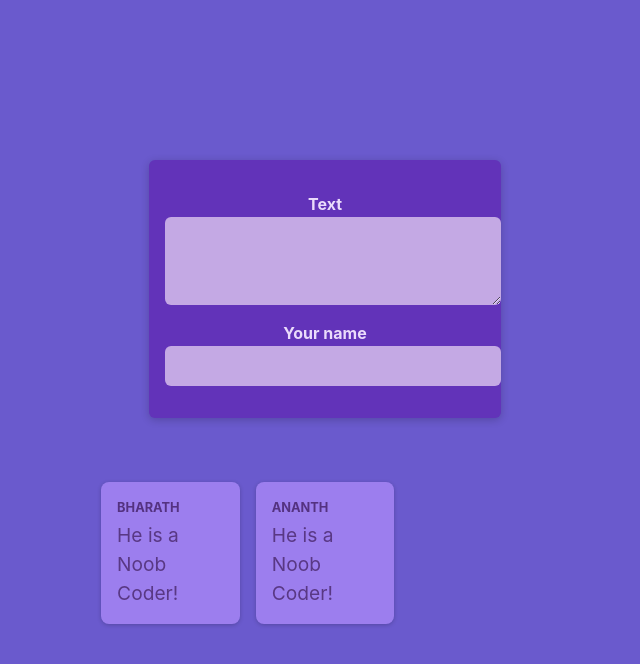
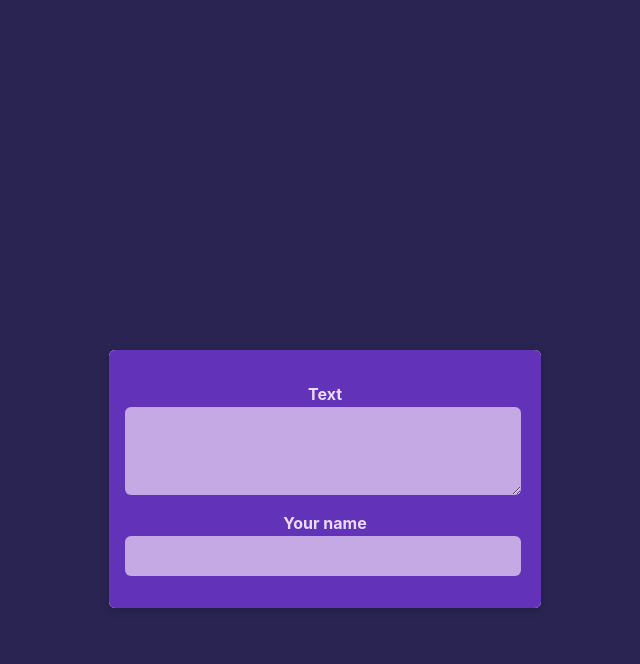
Before and after one commit to bharathkalyans/react-basics, a React (Vite) app: page / in a window 1280 px wide. Shown: the top 664 px of the page, without its empty margins (315-955 px from the left). Built offline with nearby package versions, Linux system fonts and the light colour scheme.

Commit message:
Added New Moal

```diff
--- /dev/null
+++ b/src/components/Modal.jsx
@@ -0,0 +1,14 @@
+import classes from "./Modal.module.css";
+
+function Modal(props) {
+  return (
+    <>
+      <div className={classes.backdrop} onClick={props.onClose} />
+      <dialog open className={classes.modal}>
+        {props.children}
+      </dialog>
+    </>
+  );
+}
+
+export default Modal;
--- /dev/null
+++ b/src/components/Modal.module.css
@@ -0,0 +1,18 @@
+.backdrop {
+  position: fixed;
+  top: 0;
+  left: 0;
+  width: 100%;
+  height: 100vh;
+  background-color: rgba(0, 0, 0, 0.6);
+  z-index: 1;
+}
+
+.modal {
+  border: none;
+  border-radius: 6px;
+  box-shadow: 0 2px 8px rgba(0, 0, 0, 0.2);
+  padding: 0;
+  overflow: hidden;
+  z-index: 1;
+}
--- a/src/components/NewPost.jsx
+++ b/src/components/NewPost.jsx
@@ -1,23 +1,16 @@
 import classes from "./NewPost.module.css";
-import { useState } from "react";
-function NewPost() {
-  const [myArea, setmyArea] = useState();
 
-  function changeBodyHandler(event) {
-    setmyArea(event.target.value);
-    console.log(event.target.value);
-  }
-
+function NewPost(props) {
   return (
     <form className={classes.form}>
       <p>
         <label htmlFor="body">Text</label>
-        <textarea id="body" required rows={3} onChange={changeBodyHandler} />
+        <textarea id="body" required rows={3} onChange={props.onBodyChange} />
       </p>
-      <p>{myArea}</p>
+
       <p>
         <label htmlFor="name">Your name</label>
-        <input type="text" id="name" required />
+        <input type="text" id="name" required onChange={props.onAuthorChange} />
       </p>
     </form>
   );
--- a/src/components/NewPost.module.css
+++ b/src/components/NewPost.module.css
@@ -1,10 +1,8 @@
 .form {
   background-color: #6233b9;
   padding: 1rem;
-  width: 20rem;
-  margin: 2rem auto;
-  border-radius: 6px;
-  box-shadow: 0 2px 8px rgba(0, 0, 0, 0.2);
+  width: 25rem;
+
 }
 
 .form label {
@@ -17,7 +15,7 @@
 .form input,
 .form textarea {
   display: block;
-  width: 100%;
+  width: 95%;
   font: inherit;
   padding: 0.5rem;
   border-radius: 6px;
--- a/src/components/Post.jsx
+++ b/src/components/Post.jsx
@@ -1,10 +1,10 @@
 import classes from "./Post.module.css";
 
-function Post({ name, description }) {
+function Post(props) {
   return (
     <li className={classes.post}>
-      <p className={classes.author}>{name}</p>
-      <p className={classes.text}>{description}</p>
+      <p className={classes.author}>{props.name}</p>
+      <p className={classes.text}>{props.description}</p>
     </li>
   );
 }
--- a/src/components/PostsList.jsx
+++ b/src/components/PostsList.jsx
@@ -1,15 +1,45 @@
 import NewPost from "./NewPost";
 import Post from "./Post";
 import classes from "./PostsList.module.css";
+import { useState } from "react";
+import Modal from "./Modal";
 
 function PostsList() {
+  const [modalIsVisible, setModalVisibility] = useState(true);
+  const [enteredBody, setEnteredBody] = useState("");
+  const [enteredAuthor, setEnteredAuthor] = useState("");
+
+  function hideModalHandler() {
+    setModalVisibility(false);
+  }
+
+  function bodyChangeHandler(event) {
+    setEnteredBody(event.target.value);
+  }
+
+  function authorChangehandler(event) {
+    setEnteredAuthor(event.target.value);
+  }
+
+  let modalContent;
+  if (modalIsVisible) {
+    modalContent = (
+      <Modal onClose={hideModalHandler}>
+        <NewPost
+          myArea={enteredBody}
+          myAuthor={enteredAuthor}
+          onBodyChange={bodyChangeHandler}
+          onAuthorChange={authorChangehandler}
+        />
+      </Modal>
+    );
+  }
   return (
     <>
-      <NewPost />
+      {modalContent}
       <ul className={classes.posts}>
-        <Post name="Bharath" description="He is a Noob Coder!" />
-        <Post name="Ananth" description="He is a Noob Coder!" />
-
+        <Post name={enteredAuthor} description={enteredBody} />
+        <Post name={enteredAuthor} description={enteredBody} />
       </ul>
     </>
   );
```
